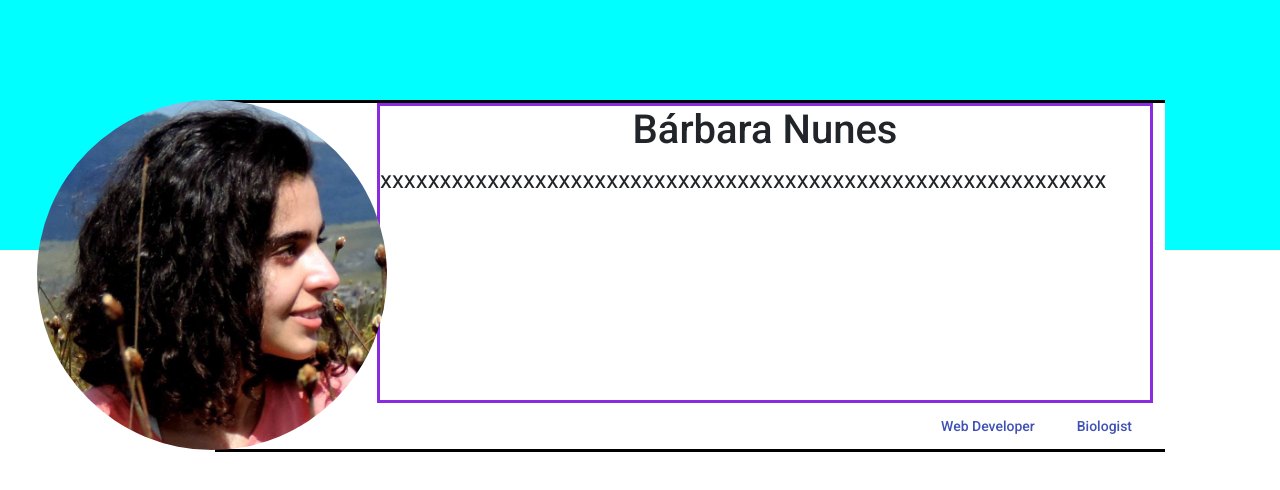
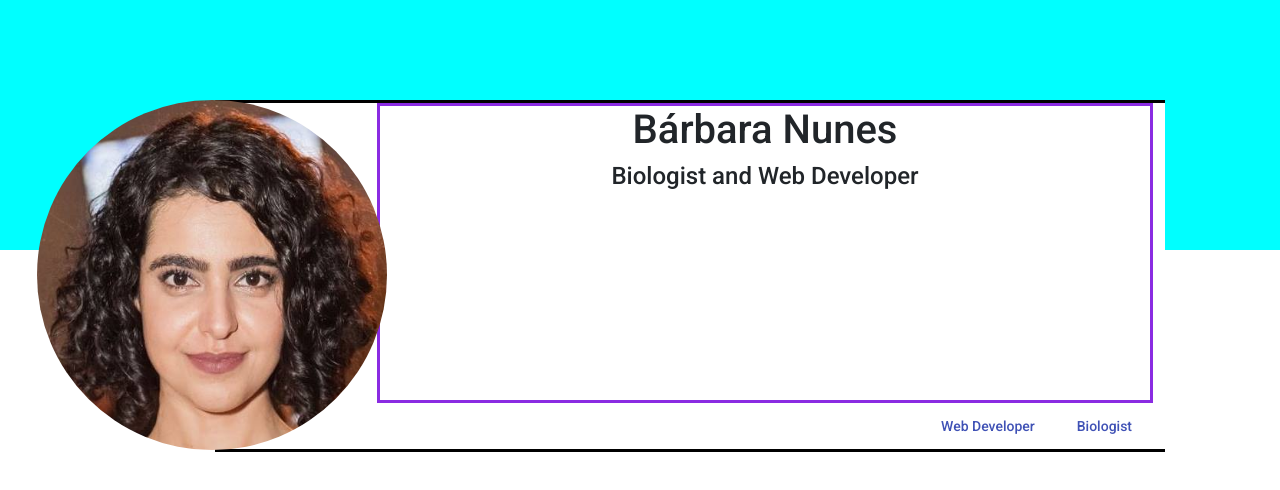
Before and after one commit to BarbaraCristinaNunes/portifolio-angular, an Angular app: page / in a window 1280 px wide. Shown: the top 490 px of the page. Built offline with nearby package versions, Linux system fonts and the light colour scheme.

Commit message:
Update app.component.html

```diff
--- a/src/app/app.component.html
+++ b/src/app/app.component.html
@@ -2,21 +2,19 @@
 <div class="container">
   <div class="row">
       <div class="col-2" id="box1">
-          <img src="../assets/img/profile/biolgist.jpg" alt="Barbara Nunes" id="profile-img">
+          <img src="../assets/img/profile/eu.png" alt="Barbara Nunes" id="profile-img">
       </div>
       <div class="col" id="description">
         <div id="person-information" style="border: solid blueviolet;">
-          <h1 class="text-center">Bárbara Nunes</h1>
+          <h1 class="text-center" id="name">Bárbara Nunes</h1>
+          <h4 class="text-center" id="title">{{myTitle}}</h4>
           <p id="me">
-            xxxxxxxxxxxxxxxxxxxxxxxxxxxxxxxxxxxxxxxxxxxxxxxxxxxxxxxxxxxxx
+            {{aboutMe}}
           </p>
         </div>
         <div id="read-more">
-          <button id="biologist" mat-button color="primary" [routerLink]="['/Biologist']" routerLinkActive="router-link-active">Biologist</button>
-          <!-- <button id="biologist" [routerLink]="['/Biologist']" routerLinkActive="router-link-active" > -->
-            <!-- Biologist -->
-          <!-- </button> -->
-          <button id="web-developer" mat-button color="primary" [routerLink]="['/Web-Developer']" routerLinkActive="router-link-active">
+          <button id="biologist" mat-button color="primary" [routerLink]="['/Biologist']" routerLinkActive="router-link-active" (click)="biologistInformation()">Biologist</button>
+          <button id="web-developer" mat-button color="primary" [routerLink]="['/Web-Developer']" routerLinkActive="router-link-active" (click)="webDeveloperInformation()">
             Web Developer
           </button>
         </div>
```
